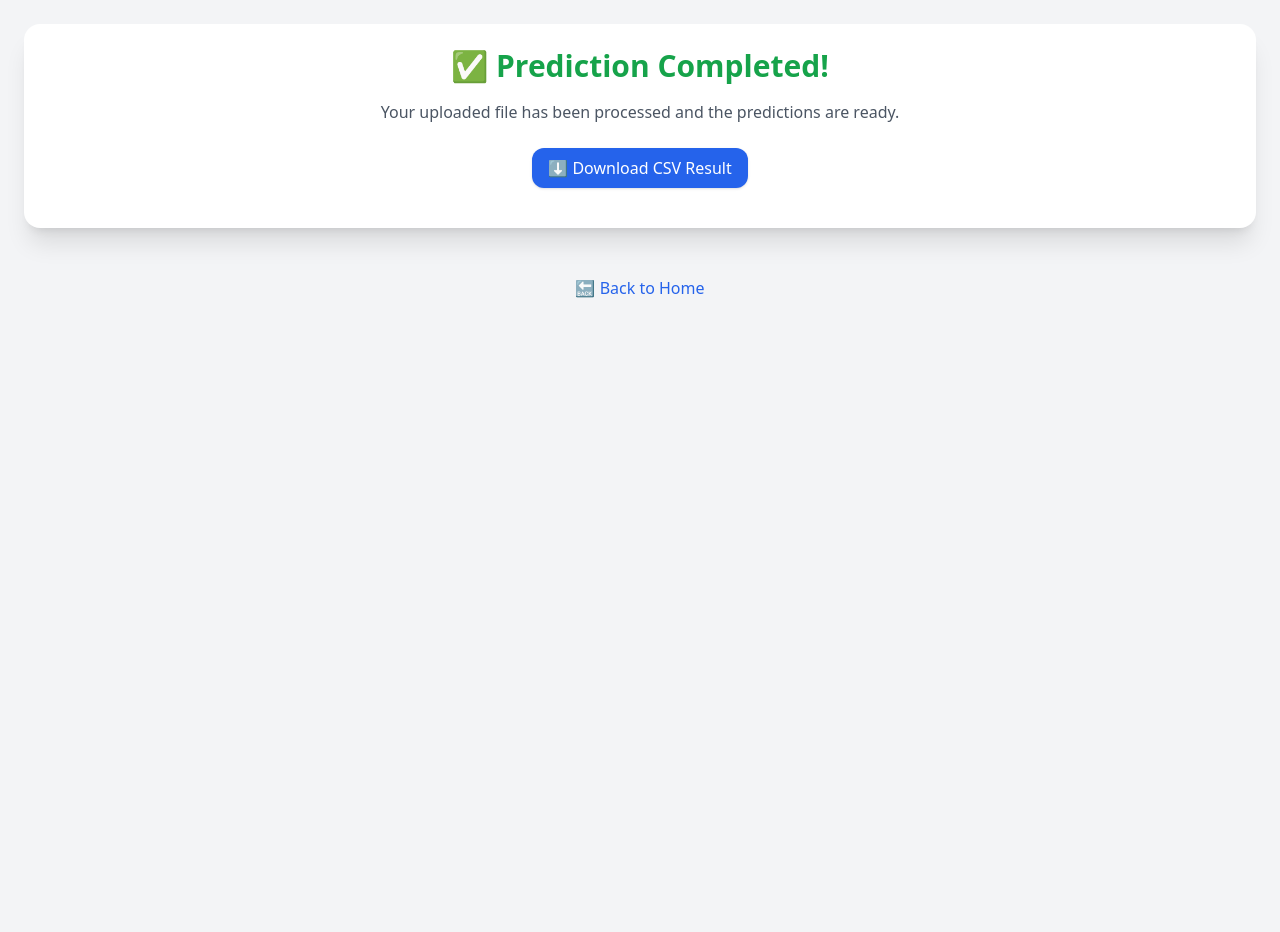
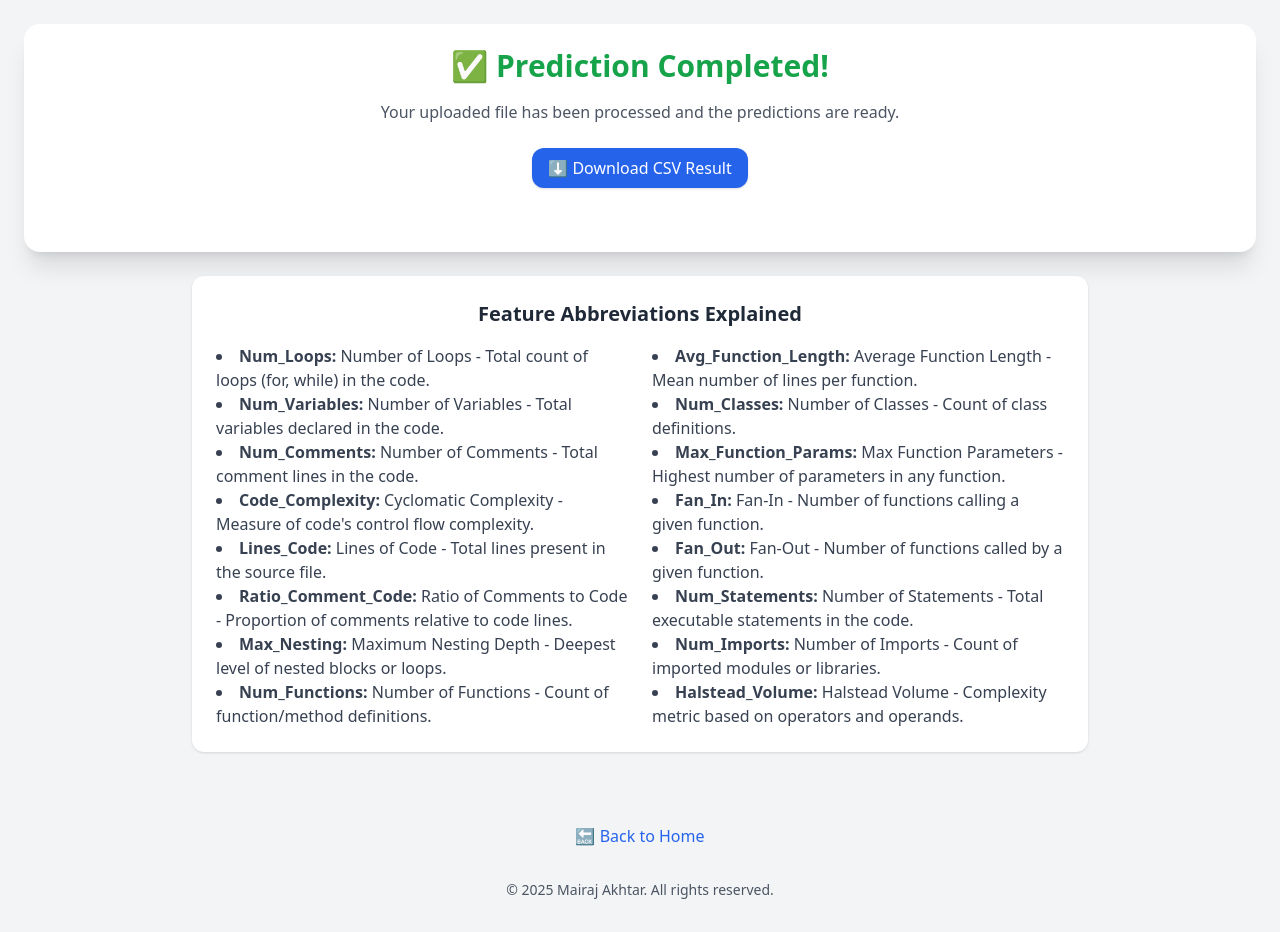
Before and after one commit to MairajAkhtar/bug-detection-app, a Flask app: template templates/result.html in a window 1280 px wide. Before the commit the page ends 298 px from the top, so only its background shows below. Run offline with Flask 3, Linux system fonts and the light colour scheme; the template is opened without the code that fills it, so the values that code supplies are empty; parts of the project's set-up code (start-up, migrations or seed data) failed here and were passed over; some libraries are stand-ins or nearby versions.

Commit message:
Update result.html

```diff
--- a/templates/result.html
+++ b/templates/result.html
@@ -14,15 +14,43 @@
       <a href="{{ csv_download_link }}" class="bg-blue-600 hover:bg-blue-700 text-white px-4 py-2 rounded-xl shadow inline-block mb-4">
         ⬇️ Download CSV Result
       </a>
+      <div class="overflow-x-auto rounded-lg shadow mt-6 max-w-6xl mx-auto">
+        {{ table|safe }}
+      </div>
+
     </div>
-    <div class="overflow-x-auto rounded-lg shadow mt-6">
-      {{ table|safe }}
+
+    <!-- Feature Explanation Section -->
+    <div class="bg-white p-6 rounded-xl shadow my-6 max-w-4xl mx-auto">
+      <h3 class="text-xl font-semibold mb-4 text-center">Feature Abbreviations Explained</h3>
+      <ul class="list-disc list-inside text-left text-gray-700 columns-1 md:columns-2 gap-6">
+        <li><strong>Num_Loops:</strong> Number of Loops - Total count of loops (for, while) in the code.</li>
+        <li><strong>Num_Variables:</strong> Number of Variables - Total variables declared in the code.</li>
+        <li><strong>Num_Comments:</strong> Number of Comments - Total comment lines in the code.</li>
+        <li><strong>Code_Complexity:</strong> Cyclomatic Complexity - Measure of code's control flow complexity.</li>
+        <li><strong>Lines_Code:</strong> Lines of Code - Total lines present in the source file.</li>
+        <li><strong>Ratio_Comment_Code:</strong> Ratio of Comments to Code - Proportion of comments relative to code lines.</li>
+        <li><strong>Max_Nesting:</strong> Maximum Nesting Depth - Deepest level of nested blocks or loops.</li>
+        <li><strong>Num_Functions:</strong> Number of Functions - Count of function/method definitions.</li>
+        <li><strong>Avg_Function_Length:</strong> Average Function Length - Mean number of lines per function.</li>
+        <li><strong>Num_Classes:</strong> Number of Classes - Count of class definitions.</li>
+        <li><strong>Max_Function_Params:</strong> Max Function Parameters - Highest number of parameters in any function.</li>
+        <li><strong>Fan_In:</strong> Fan-In - Number of functions calling a given function.</li>
+        <li><strong>Fan_Out:</strong> Fan-Out - Number of functions called by a given function.</li>
+        <li><strong>Num_Statements:</strong> Number of Statements - Total executable statements in the code.</li>
+        <li><strong>Num_Imports:</strong> Number of Imports - Count of imported modules or libraries.</li>
+        <li><strong>Halstead_Volume:</strong> Halstead Volume - Complexity metric based on operators and operands.</li>
+      </ul>
     </div>
-    <div class="text-center mt-6">
-      <a href="/" class="inline-flex items-center text-blue-600 hover:underline">
-        🔙 Back to Home
-      </a>
-    </div>
+
   </div>
+  <div class="text-center mt-6">
+    <a href="/" class="inline-flex items-center text-blue-600 hover:underline">
+      🔙 Back to Home
+    </a>
+  </div>
+  <footer class="text-center py-8 text-sm text-gray-600">
+    &copy; 2025 Mairaj Akhtar. All rights reserved.
+  </footer>
 </body>
 </html>
```
